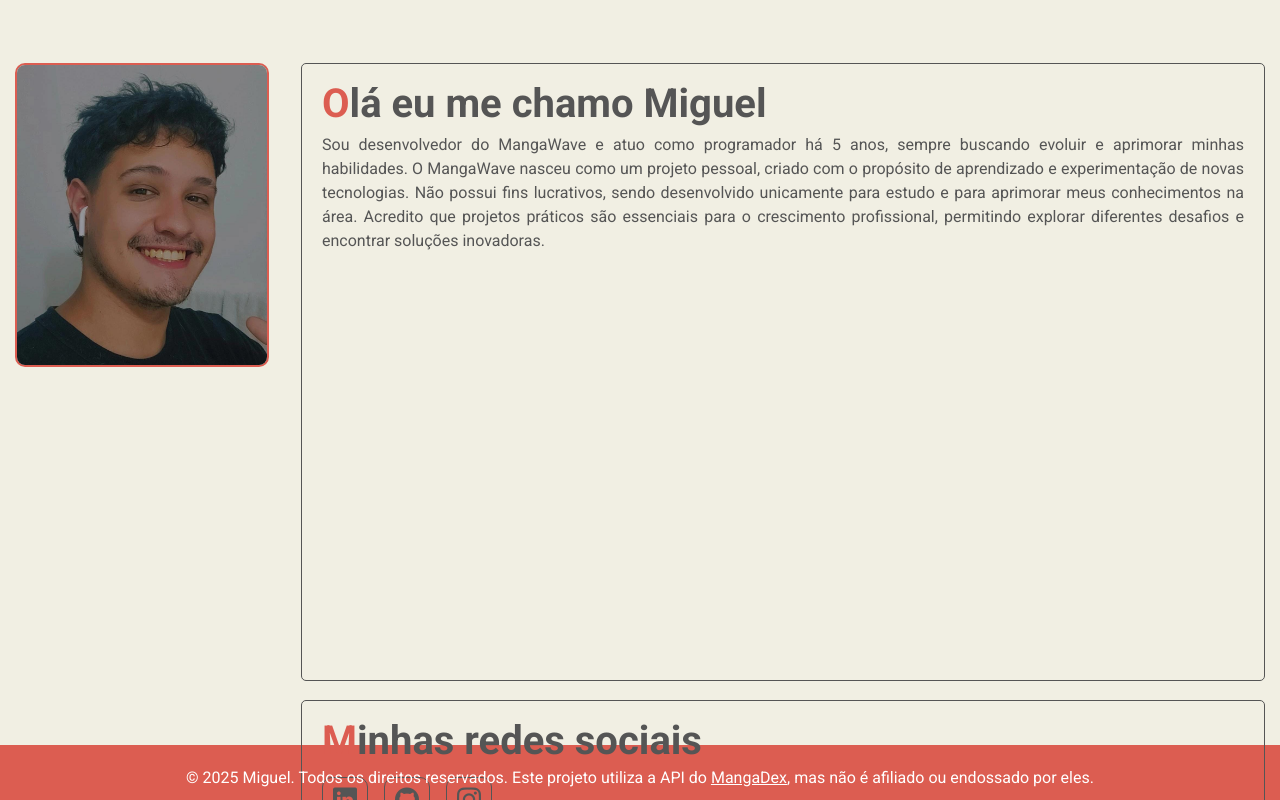
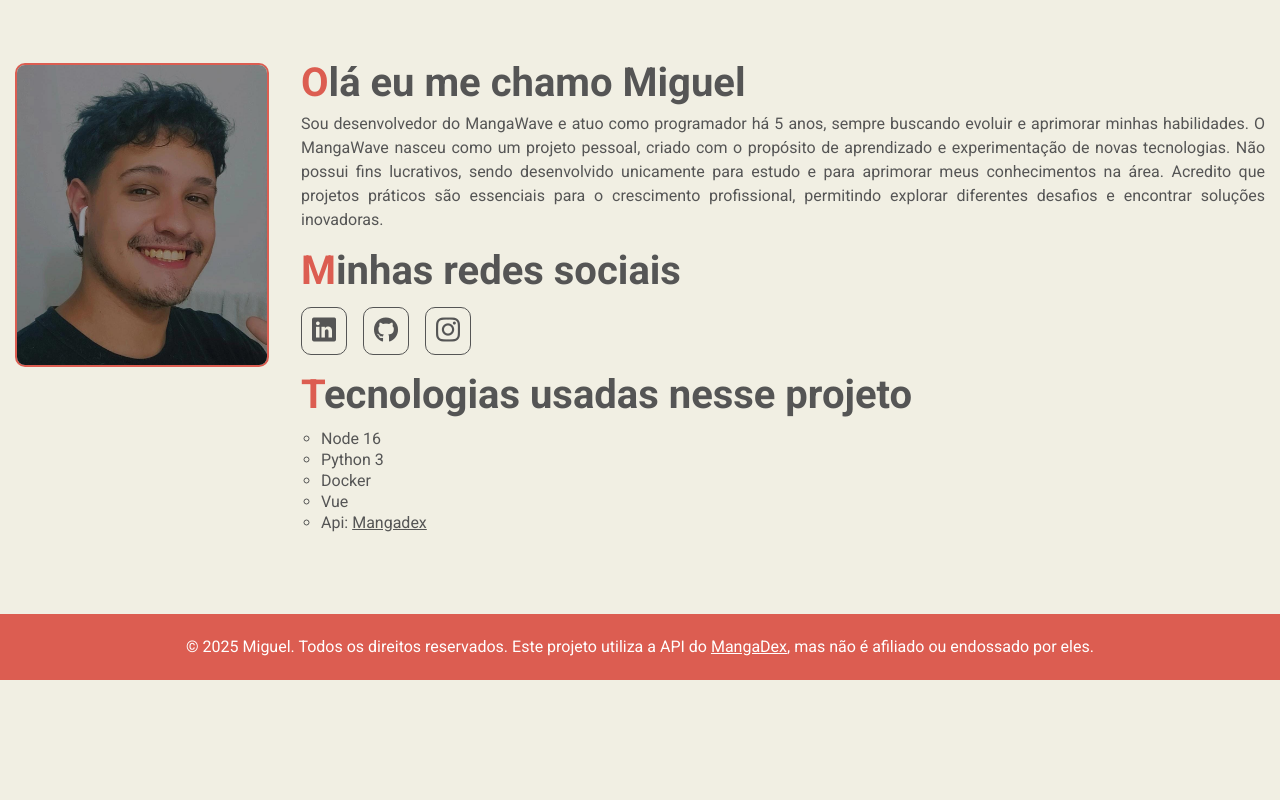
Before and after one commit to Miguel2k20/webMangaWave, a Vue app in the folder frontend/: page /about-us in a window 1280 px wide. Shown: the top 800 px of the page. Built offline with nearby package versions, Linux system fonts and the light colour scheme.

Commit message:
fix no meu front

```diff
--- a/frontend/src/sessions/AboutUs.vue
+++ b/frontend/src/sessions/AboutUs.vue
@@ -5,7 +5,7 @@
           <img src="../assets/imagens/photoProfile.jpeg" alt="">
         </div>
         <div class="info">
-          <div class="item">
+          <div class="item-about-us">
             <h1 class="title"><span>O</span>lá eu me chamo Miguel</h1>
             <p class="text">
               Sou desenvolvedor do MangaWave e atuo como programador há {{ year }} anos,
@@ -17,7 +17,7 @@
               permitindo explorar diferentes desafios e encontrar soluções inovadoras.
             </p>
           </div>
-          <div class="item">
+          <div class="item-about-us">
             <h1 class="title"><span>M</span>inhas redes sociais</h1>
             <div class="links">
               <a href="https://www.linkedin.com/in/jo%C3%A3o-miguel-mendon%C3%A7a-665334187/" target="_blank">
@@ -31,7 +31,7 @@
               </a>
             </div>
           </div>
-          <div class="item">
+          <div class="item-about-us">
             <h1 class="title"><span>T</span>ecnologias usadas nesse projeto</h1>
             <ul class="list">
               <li>Node 16</li>
@@ -83,27 +83,27 @@ export default {
   padding-left: 2rem;
   flex: 1;
 }
-#about-us .about-me .info .item {
+#about-us .about-me .info .item-about-us {
   margin-bottom: 2%;
 }
-#about-us .about-me .info .item .title {
+#about-us .about-me .info .item-about-us .title {
   font-size: clamp(1.8rem, 5vw, 2.5rem);
   font-weight: bold;
 }
-#about-us .about-me .info .item .title span {
+#about-us .about-me .info .item-about-us .title span {
   color: #dc5d51;
 }
-#about-us .about-me .info .item .text {
+#about-us .about-me .info .item-about-us .text {
   margin-top: 1%;
   text-align: justify;
   line-height: 1.5rem;
   font-size: clamp(0.8rem, 5vw, 1rem);
 }
-#about-us .about-me .info .item .links {
+#about-us .about-me .info .item-about-us .links {
   margin-top: 1rem;
   display: flex;
 }
-#about-us .about-me .info .item .links a {
+#about-us .about-me .info .item-about-us .links a {
   display: block;
   margin-right: 1rem;
   color: #555;
@@ -114,21 +114,21 @@ export default {
   border-radius: 10px;
   transition: all 0.5s ease;
 }
-#about-us .about-me .info .item .links a:hover {
+#about-us .about-me .info .item-about-us .links a:hover {
   color: #fff;
   background: #dc5d51;
   border: #dc5d51 1px solid;
 }
-#about-us .about-me .info .item .list {
+#about-us .about-me .info .item-about-us .list {
   margin-top: 1rem;
   list-style: circle;
   padding-left: 20px;
 }
-#about-us .about-me .info .item .list li {
+#about-us .about-me .info .item-about-us .list li {
   margin-bottom: 5px;
   font-size: clamp(0.8rem, 5vw, 1rem);
 }
-#about-us .about-me .info .item .list li a {
+#about-us .about-me .info .item-about-us .list li a {
   color: #555;
 }
 @media (max-width: 960px) {
```
